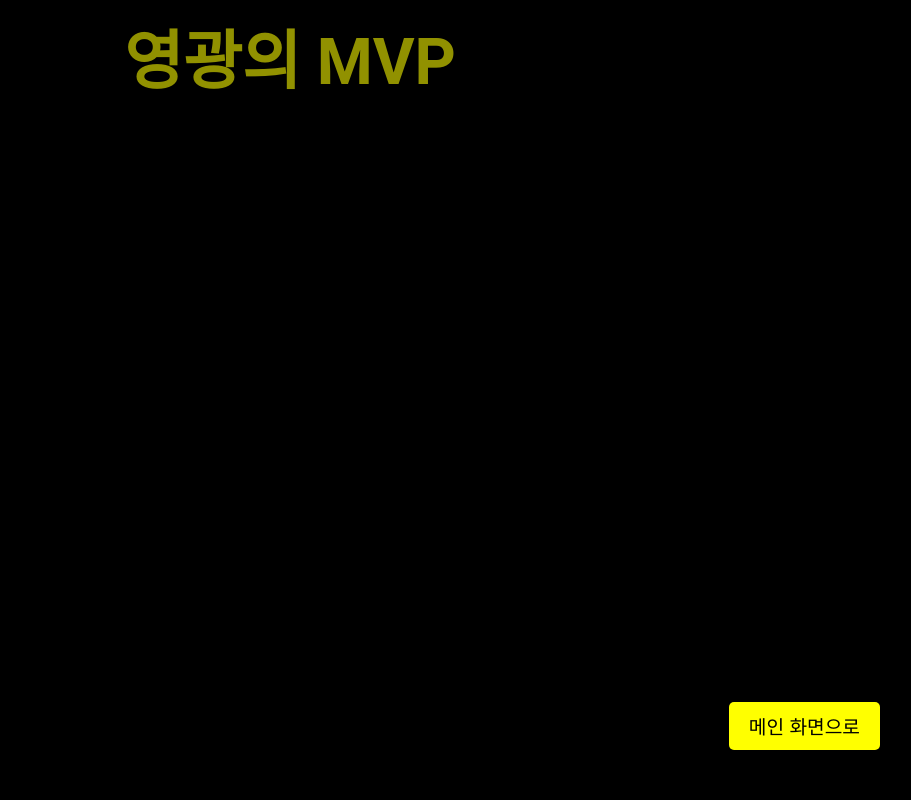
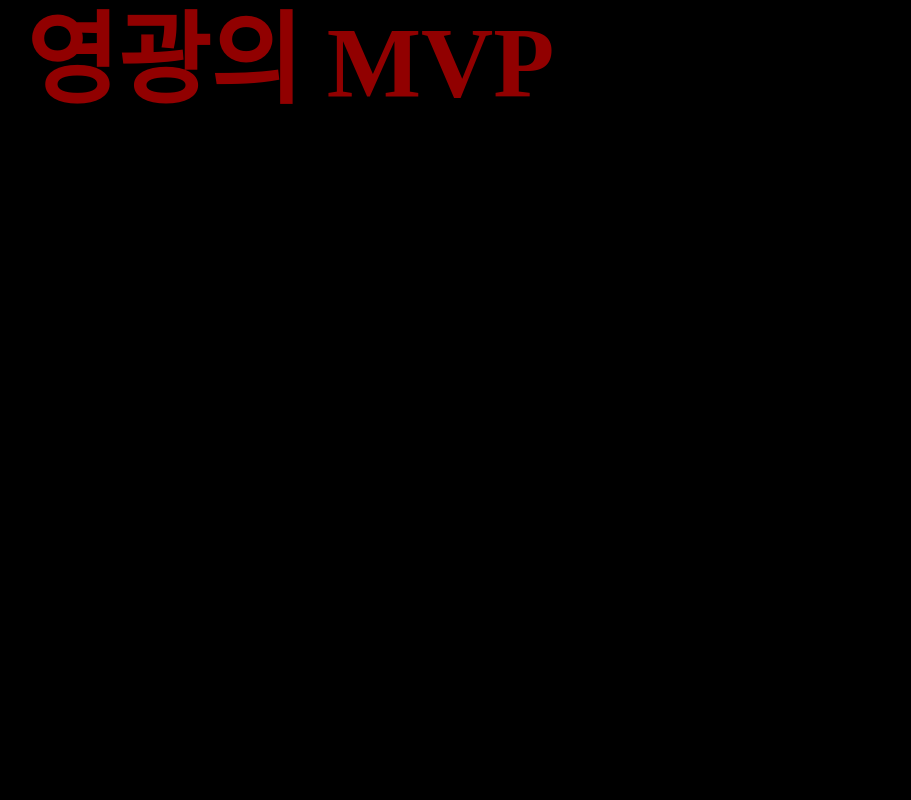
Before and after one commit to vero-zero/hongikproject1, a Django app: page /mvp/mvplist/ in a window 1280 px wide. Shown: the whole page, without its empty margins (350-1261 px from the left). Run offline with Django 4.2, Linux system fonts and the light colour scheme; data comes from the database, SQL or seed files in the repository; both versions use the stored data as it was after the commit; some web fonts are replaced.

Commit message:
css 입력

```diff
--- a/main/templates/main/main.html
+++ b/main/templates/main/main.html
@@ -8,16 +8,16 @@
 <body>
     <h1>who are you?</h1>
     <h2>5초 안에 인물의 이름 맞추기</h2>
-            <div class = "box">
     <h3>
         <span id = "rule1"> 규칙 1 </span> 다음 나오는 사진을 보고 누구인지 맞추세요
     </h3>
     <h4>
         <span id = "rule2"> 규칙 2 </span> 총 20문제 한 문제당 5초이니 빠르게 입력해주세요
     </h4>
-                <h5> <span id = "rule3"> 규칙 3 </span> ALL CLEAR인 경우 명예의 전당에 등극!!
+    <h5>
+        <span id = "rule3"> 규칙 3 </span> ALL CLEAR인 경우 명예의 전당에 등극!!
     </h5>
-            </div>
+
 
 <span id="button">
     <form action="/main/startmain/" method="post">
--- a/mvp/templates/mvp/mvp.html
+++ b/mvp/templates/mvp/mvp.html
@@ -1,3 +1,10 @@
+<head>
+  <title>WAYgame</title>
+  <link rel="preconnect" href="https://fonts.googleapis.com">
+  <link rel="preconnect" href="https://fonts.gstatic.com" crossorigin>
+  <link href="https://fonts.google.com/specimen/Nanum+Myeongjo?subset=korean&noto.script=Kore" rel="stylesheet">
+
+
 <style>
   /* 스타워즈 엔딩 CSS */
   @keyframes crawl {
@@ -20,30 +27,28 @@
     justify-content: center;
     align-items: center;
     background-color: black;
-    color: yellow;
-    font-size: 2rem;
-    font-family: "Roboto", sans-serif;
+    color: #FFF700;
+    font-family: 'Nanum Myeongjo', serif;
     overflow: hidden;
   }
   #starwars .crawl {
     animation: crawl 20s linear;
     transform: translateZ(0);
     opacity: 1;
+
   }
 
-  #redirect-button {
-    position: absolute;
-    bottom: 50px;
-    right: 50px;
-    font-size: 1.2rem;
-    padding: 10px 20px;
-    background-color: yellow;
-    color: black;
-    border: none;
-    border-radius: 5px;
-    cursor: pointer;
+  h1 {
+    font-size: 100px;
+    color: #FF0000;
+  }
+
+  ul {
+    font-size: 75px;
+    color: #FFF815;
   }
 </style>
+</head>
 <body>
   <!-- 스타워즈 엔딩 템플릿 -->
   <div id="starwars">
```
Also changed, not shown: game/models.py (+0 -10 lines), game/static/game/style.css (+26 -30 lines), game/templates/game/game.html (+11 -1 lines), game/views.py (+2 -9 lines), db.sqlite3. Lines whose indentation alone changed are shown as unchanged.
